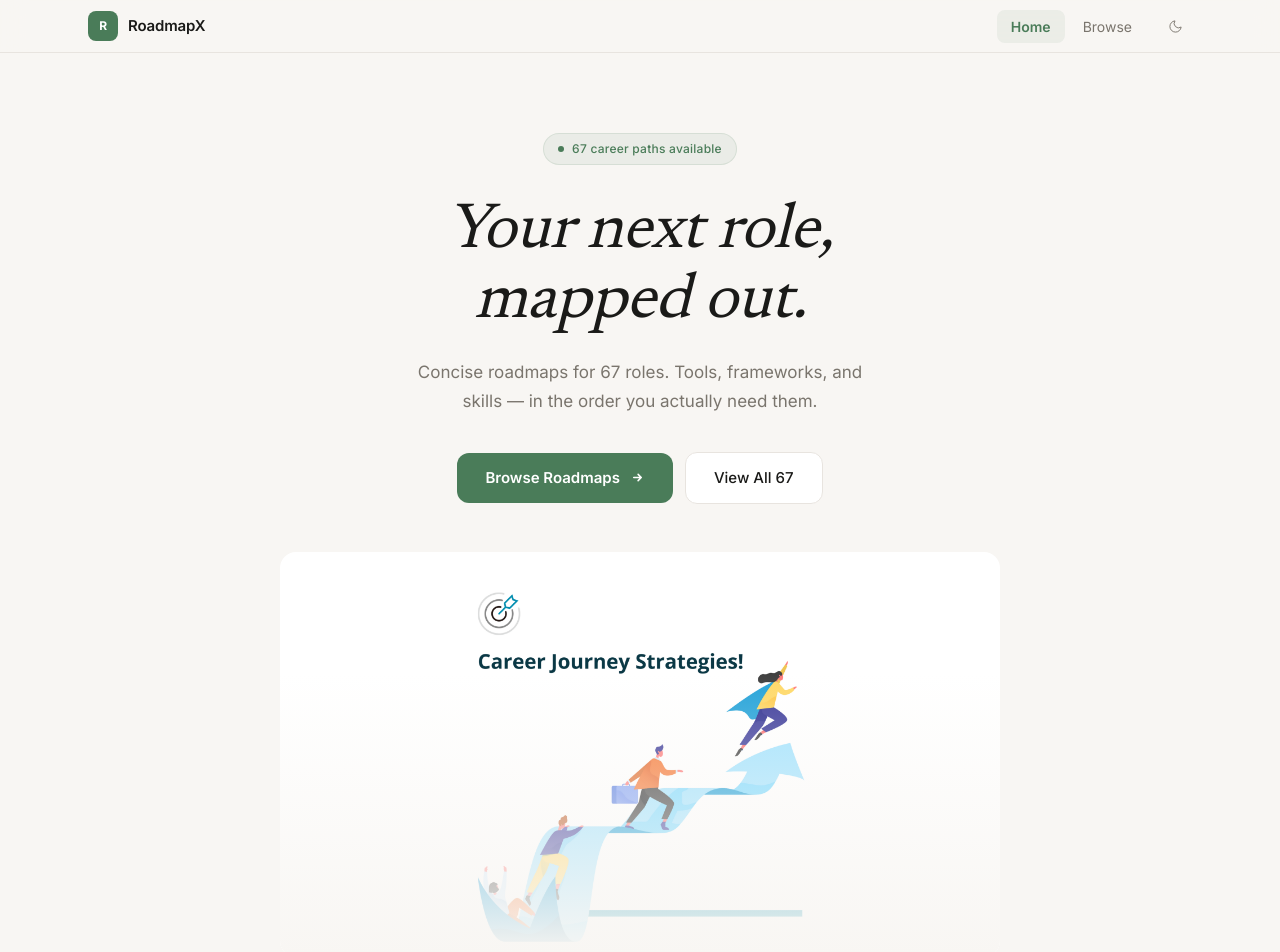
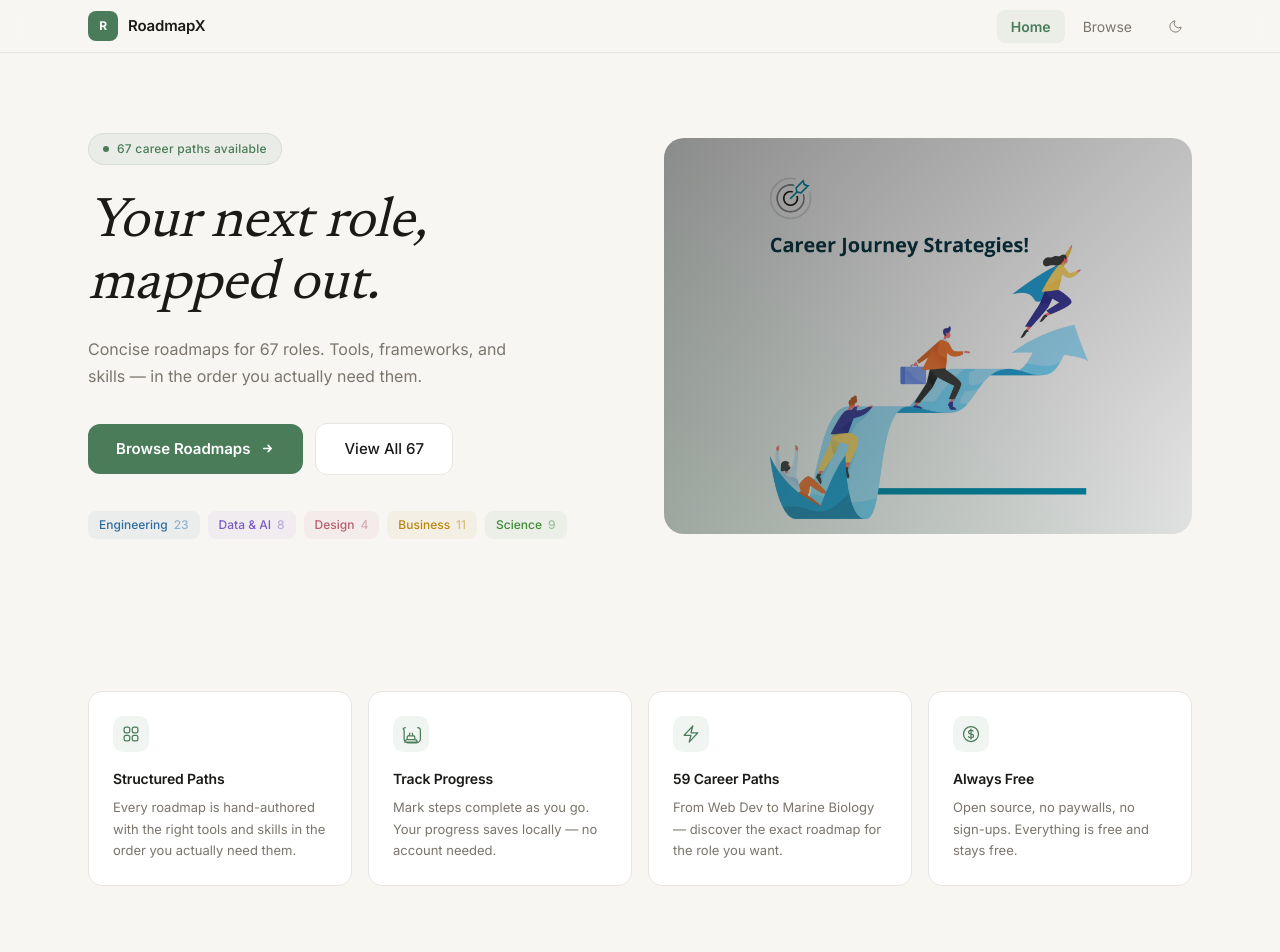
Before and after one commit to musabdawood-007/RoadmapX, a Next.js app: page / in a window 1280 px wide. Shown: the top 952 px of the page. Built offline with nearby package versions, Linux system fonts and the light colour scheme.

Commit message:
New change 2.0

```diff
--- a/app/globals.css
+++ b/app/globals.css
@@ -108,42 +108,9 @@ body {
   to { opacity: 1; transform: scale(1); }
 }
 
-/* ===== Hero Image ===== */
-.hero-image-wrapper {
-  position: relative;
-  width: 100%;
-  max-width: 720px;
-  aspect-ratio: 16 / 9;
-  border-radius: 16px;
-  overflow: hidden;
-  animation: hero-image-in 1.2s cubic-bezier(0.16, 1, 0.3, 1) both;
-}
-
-.hero-image-wrapper img {
-  width: 100%;
-  height: 100%;
-  object-fit: cover;
-  object-position: center;
-}
-
-.hero-image-wrapper::after {
-  content: "";
-  position: absolute;
-  inset: 0;
-  background: linear-gradient(
-    to bottom,
-    transparent 30%,
-    var(--background) 100%
-  );
-  pointer-events: none;
-}
-
-.dark .hero-image-wrapper::after {
-  background: linear-gradient(
-    to bottom,
-    transparent 30%,
-    var(--background) 100%
-  );
+/* ===== Hero Image Panel ===== */
+.hero-image-panel {
+  animation: hero-image-in 1s cubic-bezier(0.16, 1, 0.3, 1) both;
 }
 
 /* ===== Gradient text — subtle, solid feel ===== */
@@ -339,6 +306,19 @@ body {
     max-width: 100% !important;
   }
 
+  .hero-grid {
+    grid-template-columns: 1fr !important;
+    padding-top: 56px !important;
+    padding-bottom: 48px !important;
+    gap: 32px !important;
+  }
+
+  .hero-image-panel {
+    order: -1;
+    aspect-ratio: 16 / 9;
+    min-height: 220px !important;
+  }
+
   .featured-header {
     flex-direction: column;
     align-items: flex-start !important;
--- a/app/page.tsx
+++ b/app/page.tsx
@@ -66,28 +66,29 @@ const containerWide: React.CSSProperties = {
 export default function Home() {
   return (
     <div style={{ minHeight: "100vh" }}>
-      {/* Hero */}
+      {/* Hero — split layout */}
       <section style={{ position: "relative", overflow: "hidden" }}>
-        <div className="container-px" style={{ ...containerWide, position: "relative", zIndex: 10, paddingTop: 80, paddingBottom: 64 }}>
-          <div style={{ display: "flex", flexDirection: "column", alignItems: "center", textAlign: "center" }}>
+        <div className="container-px hero-grid" style={{ ...containerWide, position: "relative", zIndex: 10, paddingTop: 80, paddingBottom: 80, display: "grid", gridTemplateColumns: "1fr 1fr", gap: 48, alignItems: "center" }}>
+          {/* Left — text */}
+          <div>
             {/* Badge */}
-            <div style={{ display: "inline-flex", alignItems: "center", gap: 8, padding: "6px 14px", borderRadius: 999, background: "var(--accent-light)", border: "1px solid color-mix(in srgb, var(--accent) 12%, transparent)", marginBottom: 32, fontSize: 12, fontWeight: 500, color: "var(--accent)", letterSpacing: "0.02em" }}>
+            <div style={{ display: "inline-flex", alignItems: "center", gap: 8, padding: "6px 14px", borderRadius: 999, background: "var(--accent-light)", border: "1px solid color-mix(in srgb, var(--accent) 12%, transparent)", marginBottom: 28, fontSize: 12, fontWeight: 500, color: "var(--accent)", letterSpacing: "0.02em" }}>
               <span style={{ width: 6, height: 6, borderRadius: 999, background: "var(--accent)" }} />
               {roadmapMeta.length} career paths available
             </div>
 
             {/* Heading */}
-            <h1 style={{ fontFamily: "var(--font-newsreader), Georgia, serif", fontSize: "clamp(36px, 6vw, 64px)", fontWeight: 400, fontStyle: "italic", letterSpacing: "-0.01em", lineHeight: 1.1, marginBottom: 20, maxWidth: 600 }}>
+            <h1 style={{ fontFamily: "var(--font-newsreader), Georgia, serif", fontSize: "clamp(34px, 5vw, 56px)", fontWeight: 400, fontStyle: "italic", letterSpacing: "-0.01em", lineHeight: 1.1, marginBottom: 20 }}>
               Your next role,<br />mapped out.
             </h1>
 
             {/* Subtitle */}
-            <p className="hero-subtitle" style={{ fontSize: 17, color: "var(--muted)", maxWidth: 480, marginBottom: 36, lineHeight: 1.7 }}>
+            <p className="hero-subtitle" style={{ fontSize: 16, color: "var(--muted)", maxWidth: 420, marginBottom: 32, lineHeight: 1.7 }}>
               Concise roadmaps for {roadmapMeta.length} roles. Tools, frameworks, and skills — in the order you actually need them.
             </p>
 
             {/* CTAs */}
-            <div style={{ display: "flex", flexWrap: "wrap", alignItems: "center", justifyContent: "center", gap: 12, marginBottom: 48 }}>
+            <div style={{ display: "flex", flexWrap: "wrap", alignItems: "center", gap: 12, marginBottom: 36 }}>
               <Link
                 href="/roadmaps"
                 className="btn-cta"
@@ -107,27 +108,31 @@ export default function Home() {
               </Link>
             </div>
 
-            {/* Hero Image */}
-            <div className="hero-image-wrapper">
-              <Image
-                src="/hero.png"
-                alt="Career roadmap visualization"
-                fill
-                priority
-                sizes="(max-width: 768px) 100vw, 720px"
-                style={{ objectFit: "cover" }}
-              />
-            </div>
-
             {/* Category pills */}
-            <div style={{ display: "flex", flexWrap: "wrap", alignItems: "center", justifyContent: "center", gap: 8, marginTop: 48 }}>
+            <div style={{ display: "flex", flexWrap: "wrap", alignItems: "center", gap: 8 }}>
               {categories.map((cat) => (
-                <span key={cat.name} className={cat.color} style={{ display: "inline-flex", alignItems: "center", gap: 6, padding: "6px 12px", borderRadius: 8, fontSize: 12, fontWeight: 500 }}>
+                <span key={cat.name} className={cat.color} style={{ display: "inline-flex", alignItems: "center", gap: 6, padding: "5px 11px", borderRadius: 8, fontSize: 12, fontWeight: 500 }}>
                   {cat.name}
                   <span style={{ opacity: 0.45 }}>{cat.count}</span>
                 </span>
               ))}
             </div>
+          </div>
+
+          {/* Right — image with overlay */}
+          <div className="hero-image-panel" style={{ position: "relative", borderRadius: 20, overflow: "hidden", aspectRatio: "4 / 3", minHeight: 360 }}>
+            <Image
+              src="/hero.png"
+              alt="Career roadmap visualization"
+              fill
+              priority
+              sizes="(max-width: 768px) 100vw, 500px"
+              style={{ objectFit: "cover" }}
+            />
+            {/* Dark overlay */}
+            <div style={{ position: "absolute", inset: 0, background: "linear-gradient(135deg, rgba(0,0,0,0.45) 0%, rgba(0,0,0,0.1) 100%)" }} />
+            {/* Subtle accent tint */}
+            <div style={{ position: "absolute", inset: 0, background: "linear-gradient(to top right, color-mix(in srgb, var(--accent) 20%, transparent), transparent 60%)" }} />
           </div>
         </div>
       </section>
```
